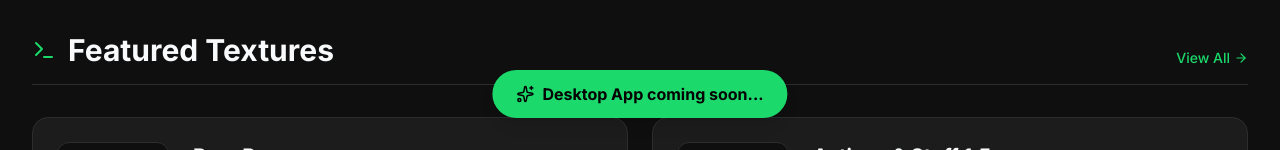
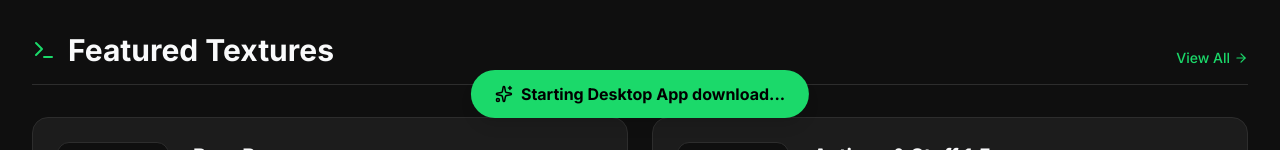
Before and after one commit to gabrielgit234/PSPrinth, a React (Vite) app: page /donate in a window 1280 px wide. Both pictures are taken after a click on the button 1182 px from the left and 32 px from the top of the page. Shown: the part 650-800 px from the top of the page. Built offline with nearby package versions, Linux system fonts and the light colour scheme; no server answers; grey boxes are pictures that could not be loaded.

Commit message:
feat(navbar): Initiate desktop app download
Adds a direct download link for the PSPrinth desktop application to the navbar. Previously, this was a placeholder message. The change includes a constant for the download URL and updates the download trigger logic to open the link in a new tab.

```diff
--- a/components/Navbar.tsx
+++ b/components/Navbar.tsx
@@ -12,6 +12,8 @@ export const Navbar: React.FC = () => {
   const location = useLocation();
   const navigate = useNavigate();
   const { openSettings } = useSettings();
+
+  const DESKTOP_DOWNLOAD_URL = "https://download948.mediafire.com/0fptzl03ph2g3oh0M3yM64drxvQ-8i_Gej9q_g1yUCBBtKmbE9LHjvDtkdcCmw3uiqvykQN3hTT5nnEA3d-PgZ7_Sy9l9S_ooRd2COCOPUqVglFdHWXulVwnWw3Qp1qRS8zLTlqlPuuqYfIHDkBb2NTPSFAxofUba_xRLYMyI820kw/agud4o1t1111qfh/PSPrinth.exe";
 
   const navLinks = [
     { name: 'Textures', path: '/textures', icon: <Gamepad2 size={18} /> },
@@ -39,6 +41,7 @@ export const Navbar: React.FC = () => {
   };
 
   const triggerDownloadMessage = () => {
+    window.open(DESKTOP_DOWNLOAD_URL, '_blank', 'noopener,noreferrer');
     setShowDownloadMessage(true);
     setTimeout(() => setShowDownloadMessage(false), 3000);
   };
@@ -253,7 +256,7 @@ export const Navbar: React.FC = () => {
             className="fixed bottom-8 left-1/2 z-[110] bg-primary text-black px-6 py-3 rounded-full font-bold shadow-lg flex items-center gap-2"
           >
             <Sparkles size={18} />
-            Desktop App coming soon...
+            Starting Desktop App download...
           </motion.div>
         )}
       </AnimatePresence>
```
